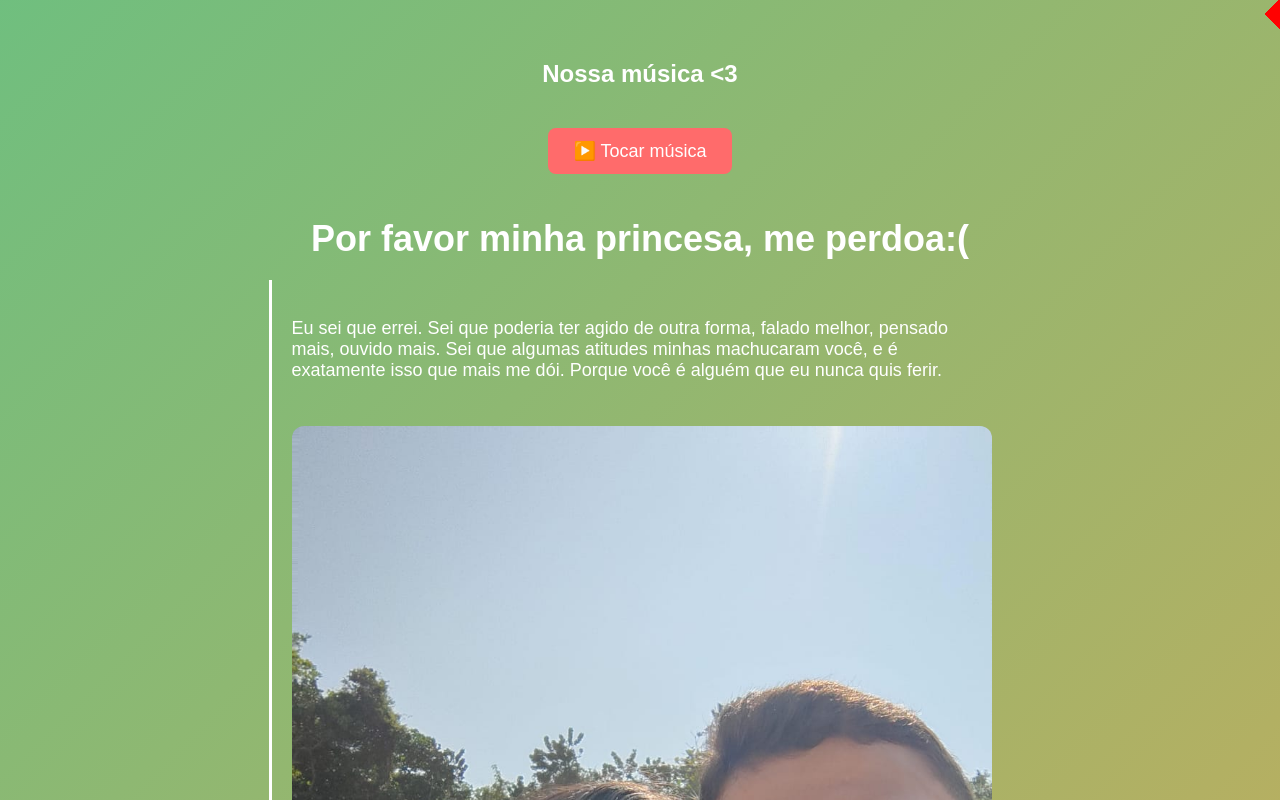
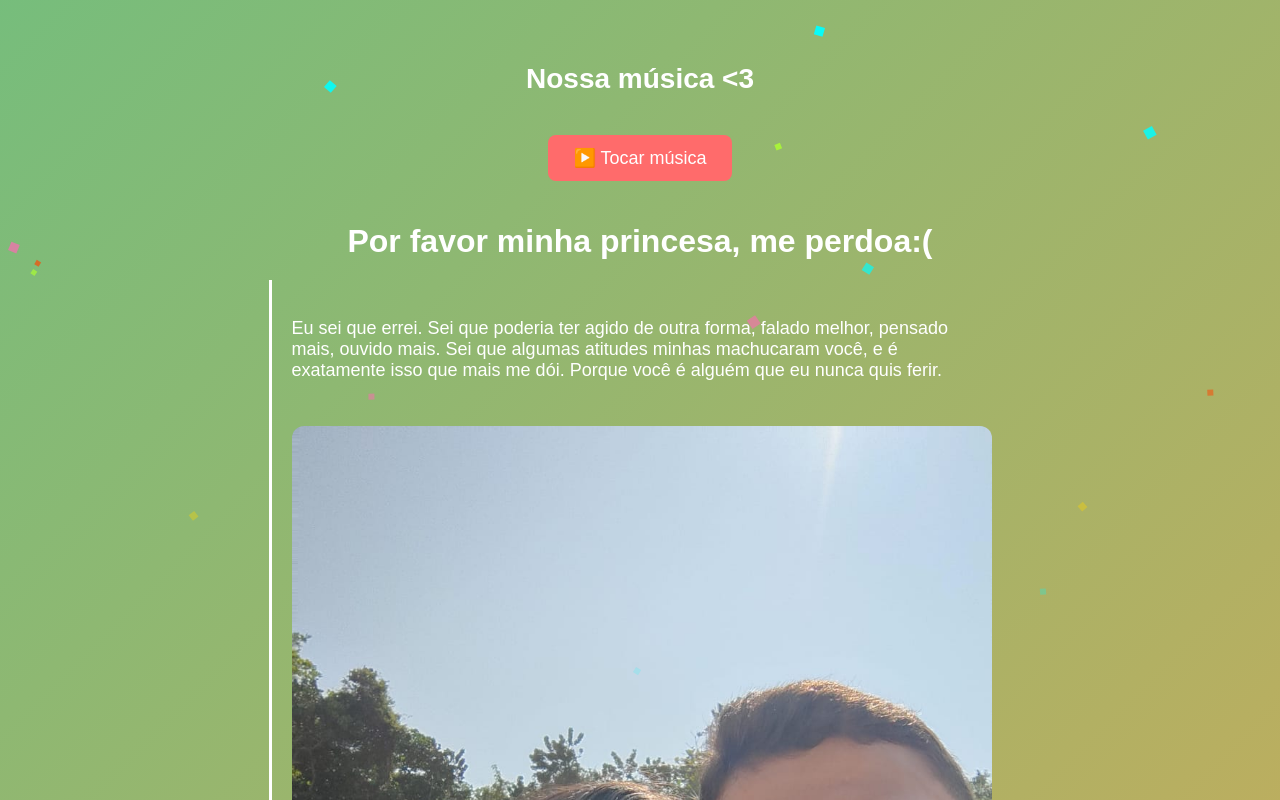
Before and after one commit to viniciusgabrieldassantos-alt/AcidenteVi-osaMg, a plain HTML site: page index.htm in a window 1280 px wide. Shown: the top 800 px of the page. Drawn offline with Linux system fonts and the light colour scheme.

Commit message:
Update index.htm

```diff
--- a/index.htm
+++ b/index.htm
@@ -1,9 +1,10 @@
 <!DOCTYPE html>
 <html lang="pt-BR">
 <head>
-<meta charset="UTF-8" />
-<meta name="viewport" content="width=device-width, initial-scale=1.0" />
+<meta charset="UTF-8">
+<meta name="viewport" content="width=device-width, initial-scale=1.0">
 <title>Nossa música <3</title>
+<link href="https://fonts.googleapis.com/css2?family=Dancing+Script:wght@700&display=swap" rel="stylesheet">
 <style>
   body {
     margin: 0;
@@ -23,9 +24,12 @@
     100% {background-position: 0% 50%;}
   }
 
-  h1 {
-    font-size: 36px;
+  h1, h2 {
     margin-bottom: 20px;
+  }
+
+  h2 {
+    font-size: 28px;
   }
 
   .container {
@@ -40,13 +44,18 @@
     font-size: 18px;
     margin-bottom: 25px;
     opacity: 0;
+    transform: translateY(20px);
+    transition: all 1s ease;
   }
 
   .final {
-    font-size: 36px;
+    font-size: 48px;
     text-align: center;
     margin-top: 40px;
     opacity: 0;
+    font-family: 'Dancing Script', cursive;
+    text-shadow: 2px 2px 8px #000;
+    transition: opacity 3s ease;
   }
 
   img {
@@ -54,7 +63,8 @@
     margin: 20px 0;
     border-radius: 12px;
     opacity: 0;
-    transform: translateY(20px);
+    transform: scale(0.8) translateY(20px);
+    transition: opacity 1.5s ease, transform 1.5s ease;
   }
 
   #playBtn {
@@ -66,19 +76,28 @@
     border-radius: 8px;
     background-color: #ff6b6b;
     color: #fff;
+    transition: transform 0.2s;
   }
 
-  .hearts {
+  #playBtn:active {
+    transform: scale(0.95);
+  }
+
+  .hearts, .confetti {
     position: fixed;
     top: 0;
     left: 0;
     width: 100%;
     height: 100%;
     pointer-events: none;
+    overflow: hidden;
+  }
+
+  .heart, .confettiPiece {
+    position: absolute;
   }
 
   .heart {
-    position: absolute;
     width: 20px;
     height: 20px;
     background: red;
@@ -102,6 +121,20 @@
   @keyframes floatHeart {
     0% {transform: translateY(0) rotate(45deg); opacity: 1;}
     100% {transform: translateY(-800px) rotate(45deg); opacity: 0;}
+  }
+
+  .confettiPiece {
+    width: 8px;
+    height: 8px;
+    background-color: yellow;
+    opacity: 0.9;
+    transform: rotate(0deg);
+    animation: fall 5s linear infinite;
+  }
+
+  @keyframes fall {
+    0% {transform: translateY(-10px) rotate(0deg); opacity:1;}
+    100% {transform: translateY(800px) rotate(360deg); opacity:0;}
   }
 </style>
 </head>
@@ -132,6 +165,7 @@
 </div>
 
 <div class="hearts" id="heartsContainer"></div>
+<div class="confetti" id="confettiContainer"></div>
 
 <script>
 const audio = document.getElementById('musica');
@@ -139,8 +173,10 @@ const btn = document.getElementById('playBtn');
 const paragraphs = document.querySelectorAll('p');
 const images = document.querySelectorAll('img');
 const finalText = document.querySelector('.final');
+const heartsContainer = document.getElementById('heartsContainer');
+const confettiContainer = document.getElementById('confettiContainer');
 
-// Play music with fade-in
+// Música com fade-in
 btn.addEventListener('click', () => {
   audio.volume = 0;
   audio.play();
@@ -152,12 +188,13 @@ btn.addEventListener('click', () => {
   btn.style.display = 'none';
 });
 
-// Text typing/fade animation
+// Animação de parágrafos
 paragraphs.forEach((p, index) => {
   setTimeout(() => {
     let text = p.textContent;
     p.textContent = '';
     p.style.opacity = 1;
+    p.style.transform = 'translateY(0)';
     let i = 0;
     const interval = setInterval(() => {
       p.textContent += text[i];
@@ -167,33 +204,68 @@ paragraphs.forEach((p, index) => {
   }, index * 1000);
 });
 
-// Fade in images
+// Fade e zoom em imagens
 images.forEach((img, index) => {
   setTimeout(() => {
-    img.style.transition = 'opacity 2s, transform 2s';
     img.style.opacity = 1;
-    img.style.transform = 'translateY(0)';
+    img.style.transform = 'scale(1) translateY(0)';
   }, (index + 1) * 2000);
 });
 
-// Show final text after all paragraphs
+// Mostrar texto final depois de tudo
 setTimeout(() => {
-  finalText.style.transition = 'opacity 3s';
   finalText.style.opacity = 1;
-}, paragraphs.length * 1500 + 2000);
+}, paragraphs.length * 1500 + 2500);
 
-// Generate floating hearts
+// Corações flutuantes
 function createHeart(){
   const heart = document.createElement('div');
   heart.classList.add('heart');
+  const colors = ['red','pink','magenta','yellow'];
+  const color = colors[Math.floor(Math.random()*colors.length)];
+  heart.style.background = color;
   heart.style.left = Math.random() * 100 + '%';
   heart.style.animationDuration = 4 + Math.random() * 3 + 's';
-  heart.style.width = 15 + Math.random() * 20 + 'px';
-  heart.style.height = heart.style.width;
-  document.getElementById('heartsContainer').appendChild(heart);
+  const size = 15 + Math.random()*20;
+  heart.style.width = size + 'px';
+  heart.style.height = size + 'px';
+  heartsContainer.appendChild(heart);
   setTimeout(() => heart.remove(), 7000);
 }
 setInterval(createHeart, 500);
+
+// Confetes flutuantes
+function createConfetti(){
+  const c = document.createElement('div');
+  c.classList.add('confettiPiece');
+  const colors = ['#FFD700','#FF69B4','#00FFFF','#FF4500','#ADFF2F'];
+  c.style.backgroundColor = colors[Math.floor(Math.random()*colors.length)];
+  c.style.left = Math.random() * 100 + '%';
+  c.style.width = 5 + Math.random()*5 + 'px';
+  c.style.height = c.style.width;
+  c.style.animationDuration = 3 + Math.random()*3 + 's';
+  confettiContainer.appendChild(c);
+  setTimeout(() => c.remove(), 5000);
+}
+setInterval(createConfetti, 300);
+
+// Efeito scroll: parágrafos aparecem ao rolar
+window.addEventListener('scroll', () => {
+  paragraphs.forEach(p => {
+    const rect = p.getBoundingClientRect();
+    if(rect.top < window.innerHeight - 50){
+      p.style.opacity = 1;
+      p.style.transform = 'translateY(0)';
+    }
+  });
+  images.forEach(img => {
+    const rect = img.getBoundingClientRect();
+    if(rect.top < window.innerHeight - 50){
+      img.style.opacity = 1;
+      img.style.transform = 'scale(1) translateY(0)';
+    }
+  });
+});
 </script>
 
 </body>
```
